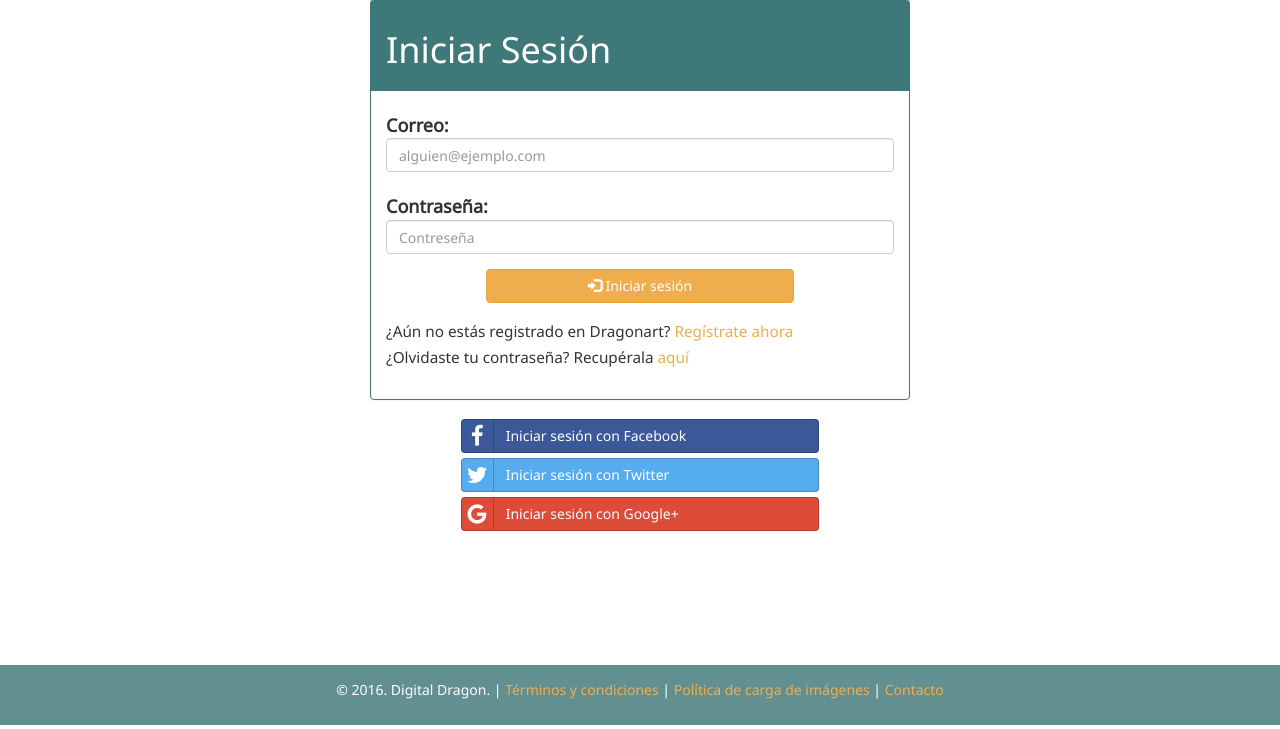
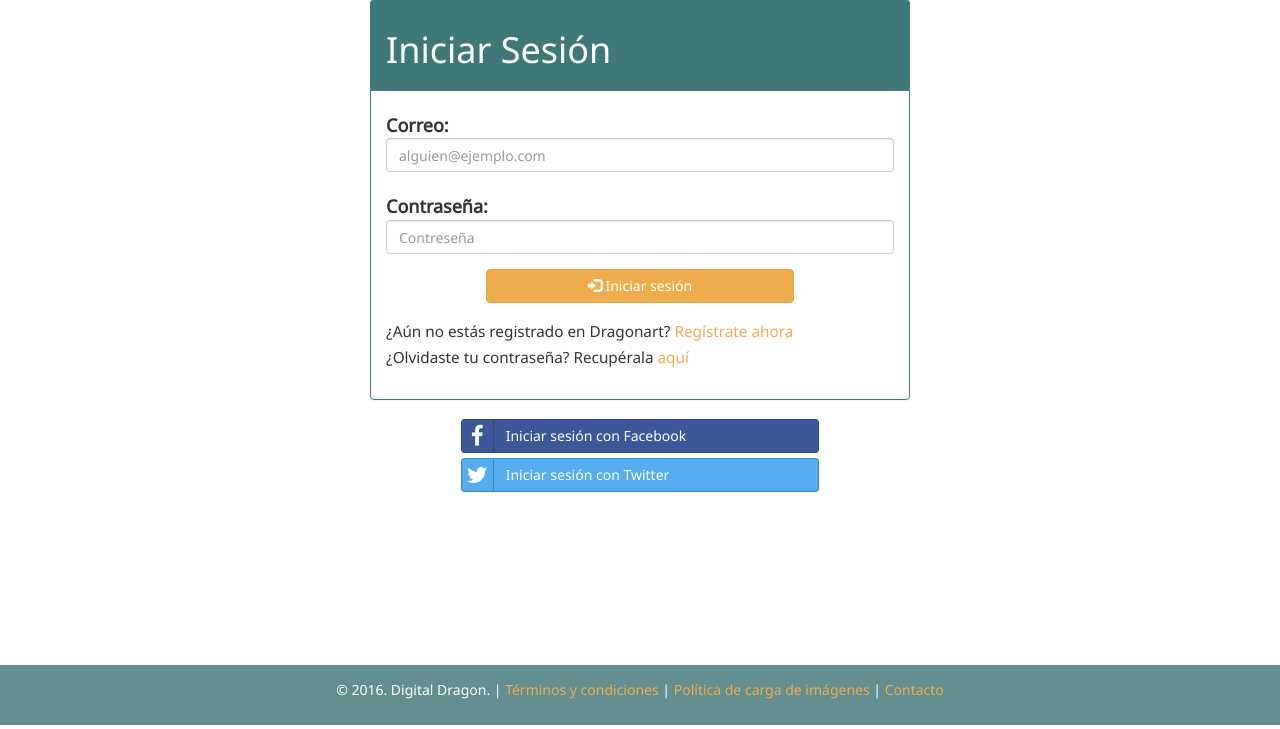
Before and after one commit to HawkRS/Dragonart, a PHP site: page /formularioIniciarSesion.php in a window 1280 px wide. Shown: the part 71-800 px from the top of the page. Run offline with PHP 8.4, Linux system fonts and the light colour scheme.

Commit message:
Quitar boton de inicio de sesion con google

```diff
--- a/formularioIniciarSesion.php
+++ b/formularioIniciarSesion.php
@@ -55,10 +55,6 @@ require_once ('doctype.php');
                     <a class="btn btn-block btn-social btn-twitter">
                         <span class="fa fa-twitter"></span> Iniciar sesión con Twitter
                     </a>
-
-                    <a class="btn btn-block btn-social btn-google">
-                        <span class="fa fa-google"></span> Iniciar sesión con Google+
-                    </a>
                 </div>
             </div>
         </div>
```
